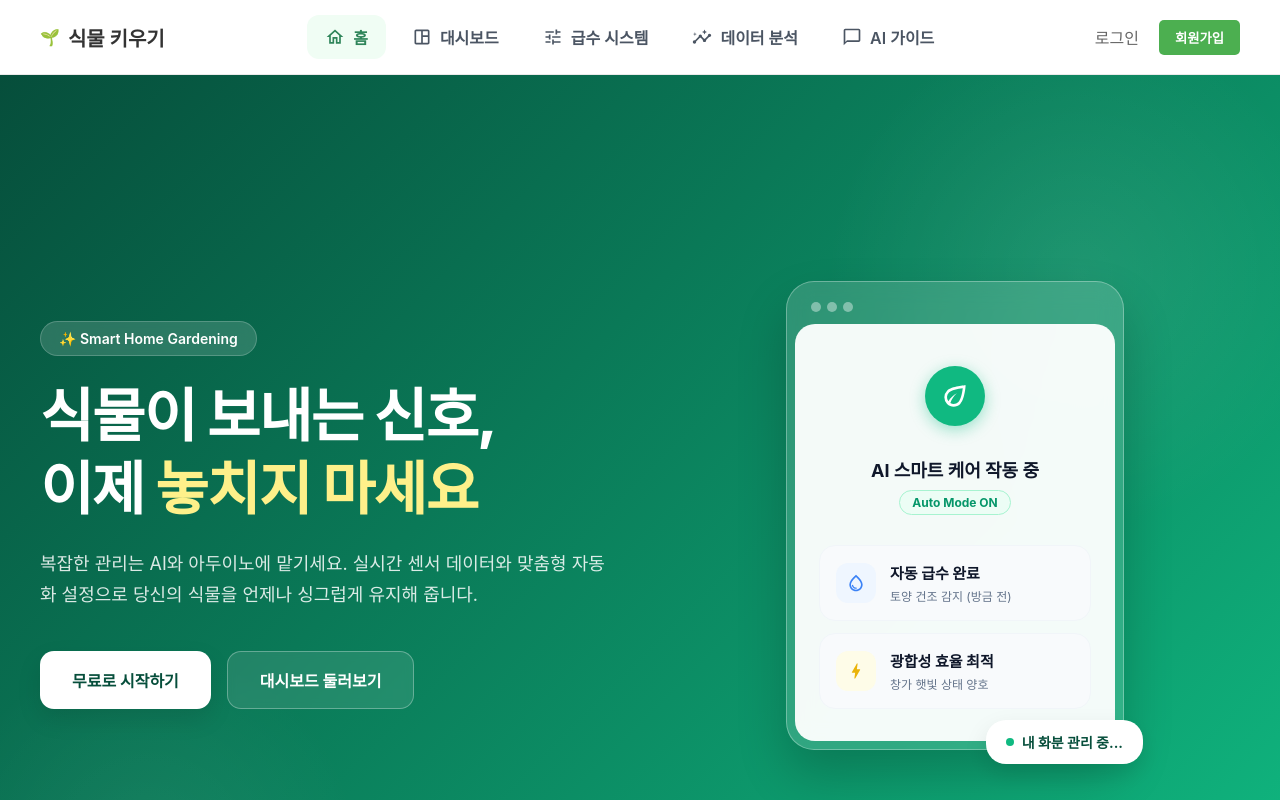
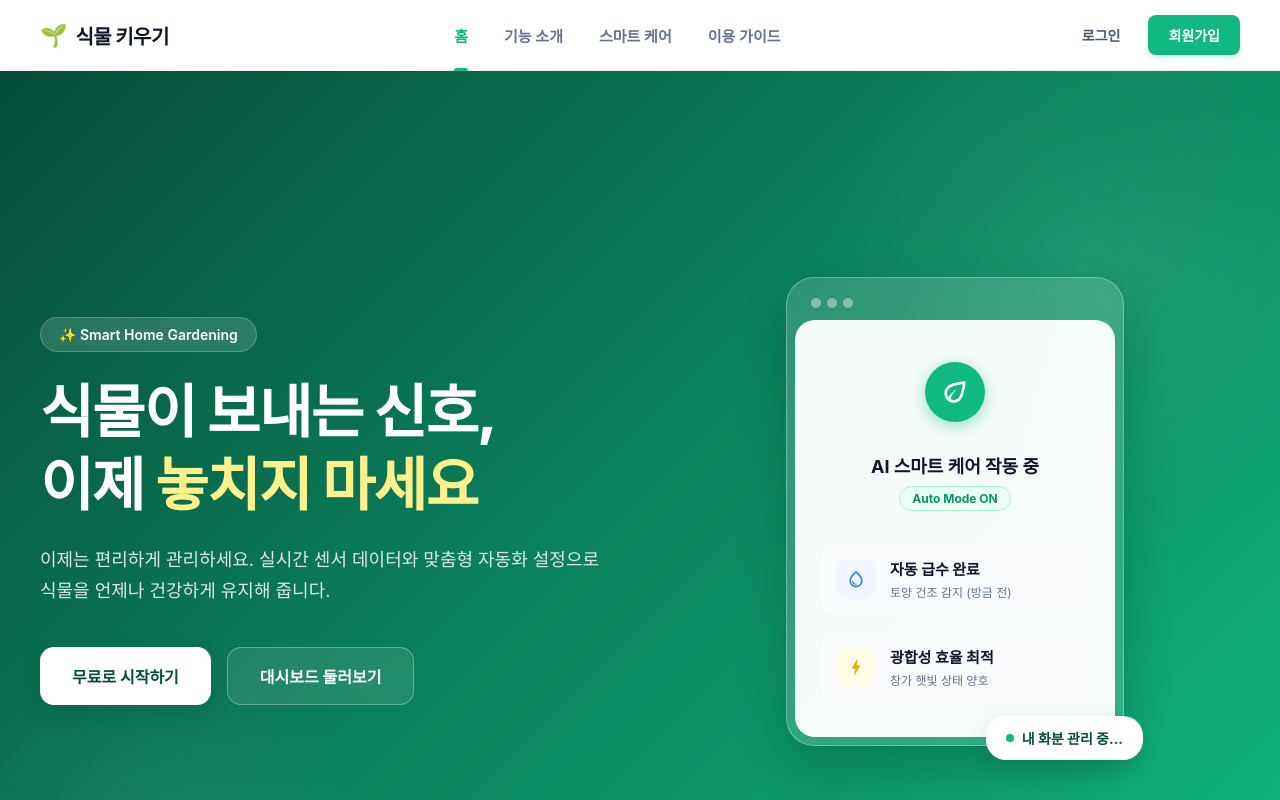
Before and after one commit to tshong3/26-1-web, a React (Create React App) app in the folder frontend/: page / in a window 1280 px wide. Shown: the top 800 px of the page. Built offline with nearby package versions, Linux system fonts and the light colour scheme.

Commit message:
홈 화면 수정

```diff
--- a/frontend/src/components/Header.css
+++ b/frontend/src/components/Header.css
@@ -1,10 +1,16 @@
 .header {
+  position: sticky;
+  top: 0;
+  z-index: 1000;
   display: flex;
   justify-content: space-between;
   align-items: center;
-  padding: 15px 40px;
-  background-color: #ffffff;
-  border-bottom: 1px solid #eaeaea;
+  padding: 0 40px;
+  height: 70px;
+  background-color: rgba(255, 255, 255, 0.95);
+  backdrop-filter: blur(10px);
+  border-bottom: 1px solid rgba(0, 0, 0, 0.05);
+  transition: all 0.3s ease;
 }
 
 /* 로고 영역 */
@@ -12,68 +18,125 @@
   display: flex;
   align-items: center;
   gap: 8px;
-  text-decoration: none;
+}
+
+.logo-icon {
+  font-size: 22px;
 }
 
 .logo-text {
   font-size: 20px;
-  font-weight: bold;
-  color: #333;
+  font-weight: 800;
+  color: #0f172a;
+  letter-spacing: -0.5px;
   margin: 0;
 }
 
-/* 네비게이션 메뉴 */
+/* 중앙 네비게이션 영역 */
 .header-nav {
   display: flex;
-  gap: 8px;
+  align-items: center;
+  gap: 36px;
+  height: 100%;
 }
 
 .nav-item {
   display: flex;
   align-items: center;
-  gap: 8px;
-  padding: 10px 18px;
-  border-radius: 12px;
-  color: #4b5563;
+  gap: 6px;
+  text-decoration: none;
+  color: #64748b;
+  font-size: 15px;
   font-weight: 600;
-  font-size: 16px;
-  text-decoration: none;
-  transition: all 0.2s ease-in-out;
+  transition: color 0.2s ease;
+  position: relative;
+  height: 100%;
+}
+
+/* 마우스 올렸을 때 */
+.nav-item:hover {
+  color: #10b981;
+}
+
+/* 활성화 상태 디자인: 하단 밑줄 사용 */
+.nav-item.active {
+  color: #10b981;
+}
+
+.nav-item.active::after {
+  content: '';
+  position: absolute;
+  bottom: -1px;
+  left: 0;
+  width: 100%;
+  height: 3px;
+  background-color: #10b981;
+  border-radius: 3px 3px 0 0;
 }
 
 .nav-icon {
-  font-size: 20px;
+  font-size: 18px;
 }
 
-/* 클릭된 메뉴 디자인 */
-.nav-item.active {
-  background-color: #f0fdf4;
-  color: #2f855a;
-}
-
-.nav-item.active .nav-icon {
-  color: #2f855a;
-}
-
-/* 로그인/회원가입 버튼 영역 */
+/* 로그인/회원가입 영역 */
 .header-auth {
   display: flex;
   align-items: center;
-  gap: 20px;
+  gap: 12px;
 }
 
 .login-btn {
-  color: #666;
-  font-weight: 500;
-  cursor: pointer;
+  text-decoration: none;
+  color: #475569;
+  font-size: 14px;
+  font-weight: 600;
+  padding: 10px 16px;
+  border-radius: 8px;
+  transition: background-color 0.2s;
+}
+
+.login-btn:hover {
+  background-color: #f1f5f9;
+  color: #0f172a;
 }
 
 .signup-btn {
-  background-color: #4caf50;
+  text-decoration: none;
+  background-color: #10b981;
   color: white;
+  font-size: 14px;
+  font-weight: 700;
+  padding: 10px 20px;
+  border-radius: 8px;
   border: none;
+  transition: all 0.2s;
+  box-shadow: 0 4px 6px -1px rgba(16, 185, 129, 0.2);
+}
+
+.signup-btn:hover {
+  background-color: #059669;
+  transform: translateY(-1px);
+  box-shadow: 0 6px 10px -1px rgba(16, 185, 129, 0.3);
+}
+
+/* 로그아웃 버튼 */
+.logout-btn {
+  display: flex;
+  align-items: center;
+  gap: 6px;
+  background: white;
+  border: 1px solid #e2e8f0;
+  color: #64748b;
+  font-size: 14px;
+  font-weight: 600;
   padding: 8px 16px;
-  border-radius: 5px;
-  font-weight: bold;
+  border-radius: 8px;
   cursor: pointer;
+  transition: all 0.2s;
 }
+
+.logout-btn:hover {
+  background-color: #f8fafc;
+  border-color: #cbd5e1;
+  color: #0f172a;
+}
--- a/frontend/src/components/Header.jsx
+++ b/frontend/src/components/Header.jsx
@@ -1,9 +1,19 @@
 import React from 'react';
-import { Link, NavLink } from 'react-router-dom';
-import { MdOutlineHome, MdOutlineSpaceDashboard, MdOutlineInsights, MdOutlineChatBubbleOutline, MdOutlineTune } from "react-icons/md";
+import { Link, NavLink, useNavigate } from 'react-router-dom';
+import { MdOutlineSpaceDashboard, MdOutlineInsights, MdOutlineTune, MdLogout } from "react-icons/md";
+import useSensorStore from '../store/useSensorStore';
 import './Header.css';
 
 function Header() {
+  const { isLoggedIn, logout } = useSensorStore();
+  const navigate = useNavigate();
+
+  const handleLogout = () => {
+    logout();
+    alert('로그아웃 되었습니다.');
+    navigate('/');
+  };
+
   return (
     <header className="header">
       <div className="header-logo">
@@ -14,30 +24,44 @@ function Header() {
       </div>
 
       <nav className="header-nav">
-        <NavLink to="/" className={({ isActive }) => isActive ? "nav-item active" : "nav-item"}>
-          <MdOutlineHome className="nav-icon" /> 홈
-        </NavLink>
-
+        {isLoggedIn ? (
+          /* 로그인 후: 실제 관리 앱 메뉴 */
+          <>
             <NavLink to="/dashboard" className={({ isActive }) => isActive ? "nav-item active" : "nav-item"}>
               <MdOutlineSpaceDashboard className="nav-icon" /> 대시보드
             </NavLink>
-
             <NavLink to="/control" className={({ isActive }) => isActive ? "nav-item active" : "nav-item"}>
               <MdOutlineTune className="nav-icon" /> 급수 시스템
             </NavLink>
-
             <NavLink to="/analysis" className={({ isActive }) => isActive ? "nav-item active" : "nav-item"}>
               <MdOutlineInsights className="nav-icon" /> 데이터 분석
             </NavLink>
-
-        <NavLink to="/ai-guide" className={({ isActive }) => isActive ? "nav-item active" : "nav-item"}>
-          <MdOutlineChatBubbleOutline className="nav-icon" /> AI 가이드
+          </>
+        ) : (
+          /* 로그인 전: 웹사이트 소개용 메뉴 */
+          <>
+            <NavLink to="/" className={({ isActive }) => isActive ? "nav-item active" : "nav-item"} end>
+              홈
             </NavLink>
+            {/* 아직 페이지가 없으므로 클릭 시 제자리에 머물게 한 시각적 더미 메뉴 */}
+            <a href="#features" className="nav-item">기능 소개</a>
+            <a href="#ai-care" className="nav-item">스마트 케어</a>
+            <a href="#guide" className="nav-item">이용 가이드</a>
+          </>
+        )}
       </nav>
 
       <div className="header-auth">
-        <Link to="/login" className="login-btn" style={{ textDecoration: 'none' }}>로그인</Link>
-        <button className="signup-btn">회원가입</button>
+        {isLoggedIn ? (
+          <button onClick={handleLogout} className="logout-btn">
+            <MdLogout className="nav-icon" style={{ fontSize: '18px' }}/> 로그아웃
+          </button>
+        ) : (
+          <>
+            <Link to="/login" className="login-btn">로그인</Link>
+            <Link to="/login" className="signup-btn">회원가입</Link>
+          </>
+        )}
       </div>
     </header>
   );
--- a/frontend/src/pages/HomePage.jsx
+++ b/frontend/src/pages/HomePage.jsx
@@ -1,4 +1,3 @@
-// src/pages/HomePage.jsx
 import React from 'react';
 import { Link } from 'react-router-dom';
 import { MdOutlineWaterDrop, MdOutlineInsights, MdOutlineEco, MdOutlineBolt, MdOutlineShield, MdOutlineNotificationsActive } from "react-icons/md";
@@ -26,7 +25,7 @@ function HomePage() {
               이제 <span className="text-highlight-yellow">놓치지 마세요</span>
             </h1>
             <p className="hero-subtitle">
-              복잡한 관리는 AI와 아두이노에 맡기세요. 실시간 센서 데이터와 맞춤형 자동화 설정으로 당신의 식물을 언제나 싱그럽게 유지해 줍니다.
+              이제는 편리하게 관리하세요. 실시간 센서 데이터와 맞춤형 자동화 설정으로 식물을 언제나 건강하게 유지해 줍니다.
             </p>
             <div className="hero-buttons">
               <Link to="/login" className="btn-primary-large">무료로 시작하기</Link>
@@ -34,7 +33,6 @@ function HomePage() {
             </div>
           </div>
 
-          {/* 💡 구체적인 숫자를 빼고 'AI 스마트 케어'가 작동하는 느낌으로 변경 */}
           <div className="hero-visual">
             <div className="app-mockup">
               <div className="mockup-header">
@@ -52,7 +50,7 @@ function HomePage() {
                   <span className="ai-badge">Auto Mode ON</span>
                 </div>
 
-                {/* 하단: 케어 로그(알림) 형식으로 서비스의 가치를 직관적으로 전달 */}
+                {/* 하단: 케어 로그 형식으로 서비스의 가치를 직관적으로 전달 */}
                 <div className="ai-action-list">
                   <div className="ai-action-item">
                     <div className="action-icon bg-blue"><MdOutlineWaterDrop /></div>
@@ -72,7 +70,6 @@ function HomePage() {
 
               </div>
 
-              {/* 하단 뱃지도 안방 화분을 관리 중이라는 감성적인 문구로 변경 */}
               <div className="mockup-badge">
                 <span className="live-dot"></span> 내 화분 관리 중...
               </div>
@@ -104,10 +101,10 @@ function HomePage() {
       <div className="cta-wrapper">
         <section className="cta-section modern-cta">
           <div className="cta-content">
-            <h2>지금 바로 스마트 가드닝을 경험하세요</h2>
-            <p>몇 번의 클릭만으로 내 화분과 웹을 연동할 수 있습니다.</p>
+            <h2>지금 바로 식물 키우기 시스템을 경험하세요</h2>
+            <p>편리하게 나의 화분과 웹을 연동할 수 있습니다.</p>
           </div>
-          <Link to="/login" className="btn-primary-large shadow-glow">내 화분 등록하기</Link>
+          <Link to="/login" className="btn-primary-large shadow-glow">화분 등록하기</Link>
         </section>
       </div>
 
--- a/frontend/src/pages/LoginPage.jsx
+++ b/frontend/src/pages/LoginPage.jsx
@@ -1,19 +1,21 @@
+// src/pages/LoginPage.jsx
 import React, { useState } from 'react';
 import { useNavigate } from 'react-router-dom';
-import { MdEco } from "react-icons/md";
+import useSensorStore from '../store/useSensorStore'; // 💡 스토어 불러오기
 import './LoginPage.css';
 
 function LoginPage() {
   const navigate = useNavigate();
+  const { login } = useSensorStore(); // 💡 스토어에서 로그인 작동 함수 가져오기
   const [email, setEmail] = useState('');
   const [password, setPassword] = useState('');
 
   const handleLogin = (e) => {
     e.preventDefault();
-    // 실제 서비스에서는 여기서 백엔드 api로 로그인 요청을 보냄(지금은 테스트로 아무거나 입력해도 넘어감)
     if (email && password) {
+      login(); // 💡 시스템 전체의 로그인 상태를 '참(true)'으로 변경!
       alert('환영합니다!');
-      navigate('/pots'); // 로그인 성공 시 '내 화분 목록' 페이지로 이동
+      navigate('/pots');
     } else {
       alert('이메일과 비밀번호를 모두 입력해 주세요.');
     }
@@ -27,7 +29,7 @@ function LoginPage() {
             <span className="logo-icon-large">🌱</span>
           </div>
           <h2>식물 키우기</h2>
-          <p>쉽고 편리한 식물 관리 시스템</p>
+          <p>내 손안의 스마트 가드닝 시스템</p>
         </div>
 
         <form className="login-form" onSubmit={handleLogin}>
@@ -64,7 +66,7 @@ function LoginPage() {
         </form>
 
         <div className="signup-link-box">
-          계정이 없으신가요? <span className="signup-link">회원가입</span>
+          계정이 없으신가요? <span className="signup-link">회원가입하기</span>
         </div>
       </div>
     </div>
--- a/frontend/src/store/useSensorStore.js
+++ b/frontend/src/store/useSensorStore.js
@@ -1,6 +1,19 @@
 import { create } from 'zustand';
 
 const useSensorStore = create((set) => ({
+  // 로그인 상태 관리
+  isLoggedIn: false,
+  login: () => set({ isLoggedIn: true }),
+  logout: () => set({ isLoggedIn: false }),
+
+  // 내 화분 목록 데이터
+  potList: [
+    { id: 1, potName: '안방 화분', plantType: '장미', pin: '123456' },
+    { id: 2, potName: '거실 창가', plantType: '몬스테라', pin: '654321' }
+  ],
+  activePotId: 1,
+
+  // 센서 데이터
   sensorData: {
     soilMoisture: 42.9,
     temperature: 24.5,
@@ -9,18 +22,17 @@ const useSensorStore = create((set) => ({
     waterLevel: 75,
   },
 
+  // 기록 및 제어 설정
   wateringHistory: [
-    { id: 1, type: '자동 급수', date: '2026. 4. 22. 오후 1:24:59', duration: '30초' },
-    { id: 2, type: '수동 급수', date: '2026. 4. 22. 오전 7:24:59', duration: '45초' }
+    { id: 1, type: '자동 물 주기', date: '2026. 4. 22. 오후 1:24:59', duration: '30초' },
+    { id: 2, type: '수동 물 주기', date: '2026. 4. 22. 오전 7:24:59', duration: '45초' }
   ],
-
-  // 제어 설정 상태
   controlSettings: {
-    isAutoMode: true, // 자동 급수 ON/OFF
-    autoWateringThreshold: 30, // 토양 수분 기준 (%)
-    wateringDuration: 15, // 물 주는 양 (초)
-    isScheduleMode: false, // 시간 설정 ON/OFF
-    scheduleTime: "08:00", // 매일 지정된 시간
+    isAutoMode: true,
+    autoWateringThreshold: 30,
+    wateringDuration: 15,
+    isScheduleMode: false,
+    scheduleTime: "08:00",
   },
 
   updateSensorData: (newData) => set((state) => ({
@@ -37,6 +49,11 @@ const useSensorStore = create((set) => ({
   updateControlSettings: (newSettings) => set((state) => ({
     controlSettings: { ...state.controlSettings, ...newSettings }
   })),
+
+  addPot: (newPot) => set((state) => ({
+    potList: [...state.potList, { id: Date.now(), ...newPot }]
+  })),
+  setActivePotId: (id) => set({ activePotId: id }),
 }));
 
 export default useSensorStore;
```
Also changed, not shown: frontend/src/pages/HomePage.css (+5 -7 lines). Lines whose indentation alone changed are shown as unchanged.
